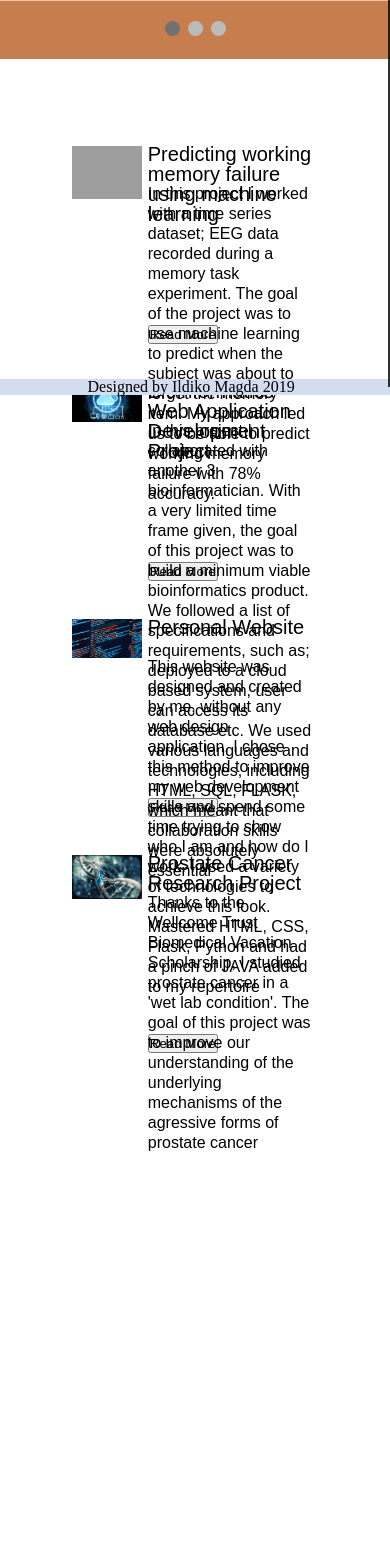
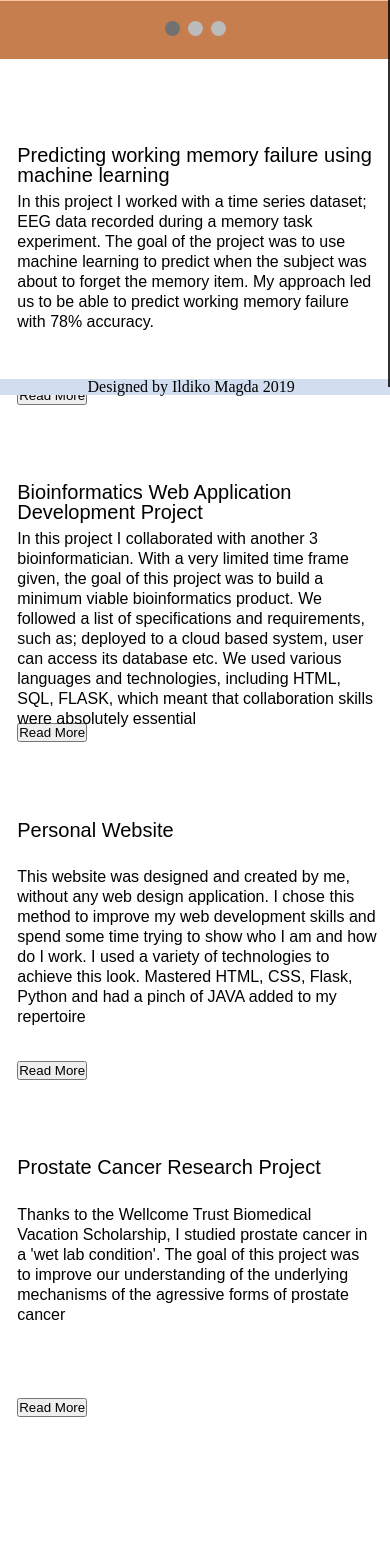
Before and after one commit to IldikoMagda/ildiko-web, a Flask app: page /portfolio/ in a window 390 px wide. Shown: the part 449-1998 px from the top of the page. Before the commit the page ends 1600 px from the top, so only its background shows below. Run offline with Flask 2, Linux system fonts and the light colour scheme; some web fonts are replaced; grey boxes are pictures that could not be loaded.

Commit message:
mobile versions of portfolio route

```diff
--- a/static/css/style.css
+++ b/static/css/style.css
@@ -1174,3 +1174,38 @@ q {font-style: italic;}
   max-height: 100%;
   object-fit: contain;
 }
+
+@media screen and (max-width:1424px){
+  .portfolio-container{
+    margin-left: 5%;
+    margin-right: 3%;
+  }
+  .eachtext-box{
+    height: 150%;
+    padding: 1.5%;
+    width: 111%;
+  }
+  .eachpic-box{
+    width: 54%;
+    margin-left: 0;
+  }
+
+}
+@media screen and (max-width:768px){
+  .portfolio-container{
+    margin-left: 3%;
+    margin-right: 2%;
+    }
+  .eachpic-box{
+    visibility: hidden;
+    width: 0;
+
+   }
+   .eachtext-box{
+     height: 40vh;
+   }
+   .eachtext-box p{
+     padding-top: 2%;
+     height: 200px;
+   }
+  }
--- a/templates/portfolio/index.html
+++ b/templates/portfolio/index.html
@@ -72,7 +72,7 @@ function showSlides(n) {
         <div class="eachtext-box">
             <h1>Predicting working memory failure using machine learning</h1>
             <p>In this project I worked with a time series dataset; EEG data recorded during a memory task experiment. The goal of the project was to use machine learning to predict when the subject was about to forget the memory item. My approach led us to be able to predict working memory failure with 78% accuracy. </p>
-            <button>Read More </button>
+            <a href="{{url_for('contact.index')}}"><button type="button">Read More</button></a>
         </div>
     </div>
 
@@ -84,7 +84,7 @@ function showSlides(n) {
         <div class="eachtext-box">
             <h1>Bioinformatics Web Application Development Project</h1>
             <p>In this project I collaborated with another 3 bioinformatician. With a very limited time frame given, the goal of this project was to build a minimum viable bioinformatics product. We followed a list of specifications and requirements, such as; deployed to a cloud based system, user can access its database etc. We used various languages and technologies, including HTML, SQL, FLASK, which meant that collaboration skills were absolutely essential </p>
-            <button>Read More </button>
+            <a href="{{url_for('contact.index')}}"><button type="button">Read More</button></a>
         </div>
     </div>
 
@@ -96,7 +96,7 @@ function showSlides(n) {
         <div class="eachtext-box">
             <h1>Personal Website </h1>
             <p>This website was designed and created by me, without any web design application. I chose this method to improve my web development skills and spend some time trying to show who I am and how do I work. I used a variety of technologies to achieve this look. Mastered HTML, CSS, Flask, Python and had a pinch of JAVA added to my repertoire</p>
-            <button>Read More </button>
+            <a href="{{url_for('contact.index')}}"><button type="button">Read More</button></a>
         </div>
     </div>
 
@@ -108,7 +108,7 @@ function showSlides(n) {
         <div class="eachtext-box">
             <h1>Prostate Cancer Research Project </h1>
             <p>Thanks to the Wellcome Trust Biomedical Vacation Scholarship, I studied prostate cancer in a 'wet lab condition'. The goal of this project was to improve our understanding of the underlying mechanisms of the agressive forms of prostate cancer </p>
-            <button>Read More </button>
+            <a href="{{url_for('contact.index')}}"><button type="button">Read More</button></a>
         </div>
     </div>
 
```
